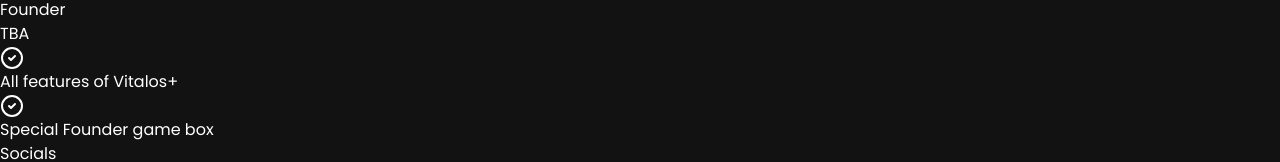
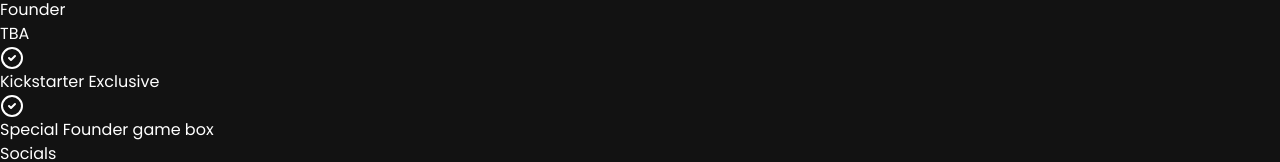
Before and after one commit to ATacoDev/Vitalos, a React (Vite) app: page / in a window 1280 px wide. Shown: the part 3945-4107 px from the top of the page. Built offline with nearby package versions, Linux system fonts and the light colour scheme.

Commit message:
Changes to Founder pricing notes

```diff
--- a/src/constants/index.jsx
+++ b/src/constants/index.jsx
@@ -188,7 +188,7 @@
     title: "Founder",
     price: "TBA",
     features: [
-      "All features of Vitalos+",
+      "Kickstarter Exclusive",
       "Special Founder game box",
     ],
   },
```
